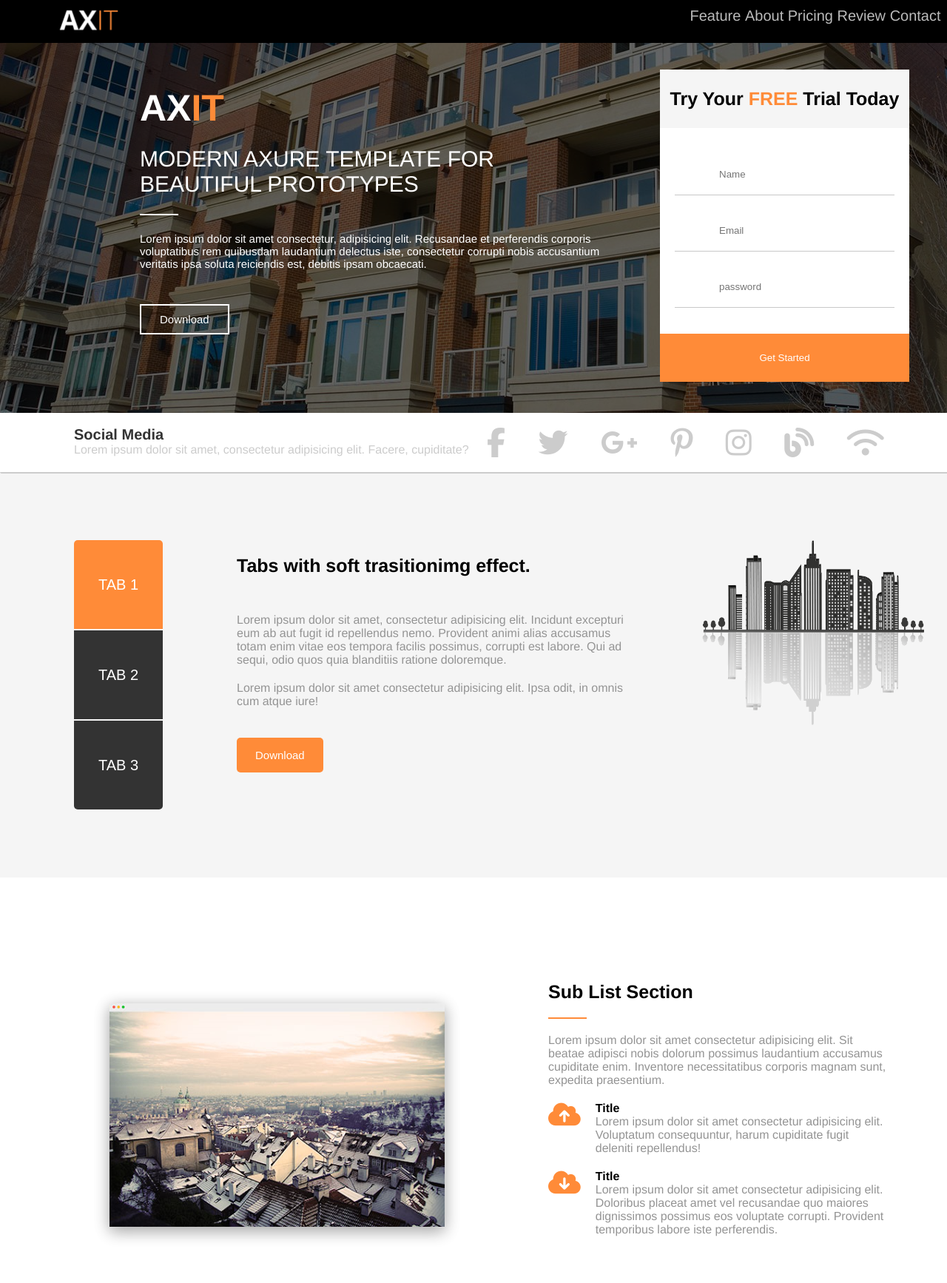
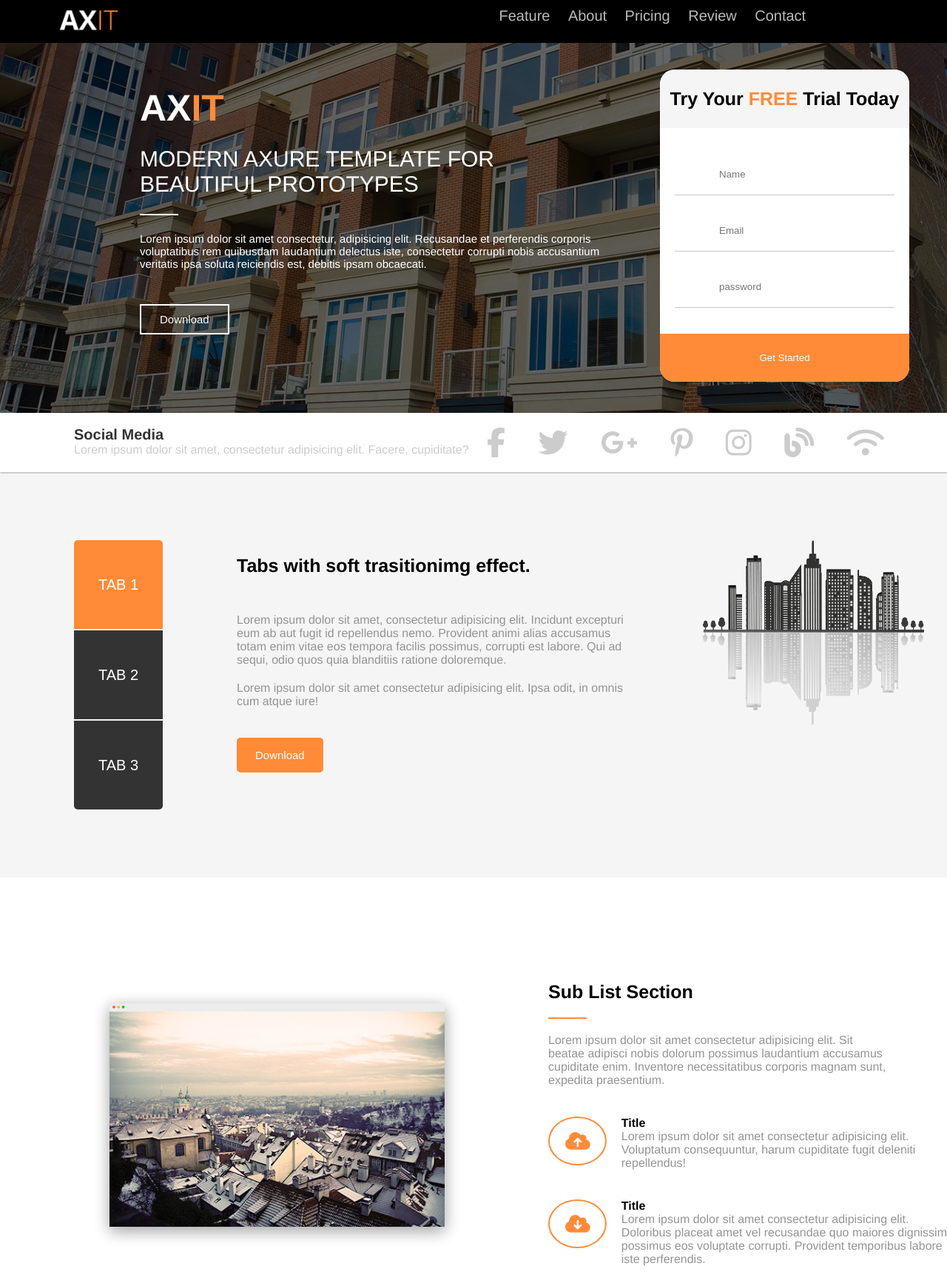
Before and after one commit to abasery1997/web-design-tasks, a plain HTML site: page task3/index.html in a window 1280 px wide. Shown: the top 1734 px of the page at 74% size. Drawn offline with Linux system fonts and the light colour scheme; files whose address does not match are found by name.

Commit message:
third task

```diff
--- a/task3/css/style.css
+++ b/task3/css/style.css
@@ -1,6 +1,10 @@
 * {
     margin: 0%;
     padding: 0%;
+}
+
+html {
+    scroll-behavior: smooth;
 }
 
 body {
@@ -21,14 +25,20 @@ nav {
 .container ul {
     float: right;
     color: white;
+    width: 50%;
 }
 
 .container ul li {
-    font-size: 20px;
-    display: contents;
+    display: inline-block;
     list-style: none;
     cursor: pointer;
+    margin-right: 20px;
+}
+
+.container ul li a {
+    font-size: 20px;
     color: #BBBBBB;
+    text-decoration: none;
 }
 
 .login_form_section {
@@ -36,7 +46,7 @@ nav {
 }
 
 .image_parent {
-    background-image: url("file:///C:/Users/abdou/Downloads/web%20design/tasks/task3/image/buildings.jpg");
+    background-image: url("../image/buildings.jpg");
     background-position-y: bottom;
     height: 500px;
     width: 100%;
@@ -103,12 +113,18 @@ form {
     display: grid;
     background-color: white;
     text-transform: capitalize;
+    border-radius: 20px;
 }
 
 form>* {
     padding: 25px 0px;
     display: inline-grid;
     border: none;
+}
+
+#get_started {
+    border-bottom-left-radius: 20px;
+    border-bottom-right-radius: 20px;
 }
 
 form div {
@@ -136,6 +152,8 @@ form h5 {
     text-align: center;
     display: block;
     font-size: 25px;
+    border-top-left-radius: 20px;
+    border-top-right-radius: 20px;
 }
 
 .social_section {
@@ -261,14 +279,19 @@ button {
 
 #up_icon_div,
 #down_icon_div {
-    display: flex;
+    display: -webkit-inline-box;
 }
 
 #up_icon_div i,
 #down_icon_div i {
     color: #FF8B38;
     margin-right: 20px;
-    font-size: 35px;
+    font-size: 27px;
+    border: 2px solid #FF8B38;
+    border-radius: 50%;
+    padding-left: 21px;
+    padding-right: 20px;
+    line-height: 2.3
 }
 
 
@@ -358,8 +381,13 @@ button {
 }
 
 .icon_container_section6 i {
-    font-size: 40px;
+    font-size: 30px;
     color: #FF8B38;
+    border: 2px solid #FF8B38;
+    border-radius: 50%;
+    line-height: 2.6;
+    width: 80px;
+    height: 80px;
 }
 
 
@@ -448,7 +476,7 @@ button {
 #popular_pricing_option {
     color: white;
     background-color: #FF8B38;
-    border: 5px solid #FF8B38;
+    border: none;
 }
 
 
@@ -511,7 +539,7 @@ button {
 /* section 9 "style design" style*/
 
 .style_axure_design {
-    background-image: url("file:///C:/Users/abdou/Downloads/web%20design/tasks/task3/image/buildings2.jpg");
+    background-image: url("../image/buildings2.jpg");
     width: inherit;
     height: 250px;
     position: relative;
@@ -585,6 +613,7 @@ button {
     height: 20px;
     margin-left: 550px;
     border-radius: 10px;
+    line-height: 0;
 }
 
 
--- a/task3/index.html
+++ b/task3/index.html
@@ -17,19 +17,19 @@
                 <img src="image/logo.PNG" alt="">
                 <ul id="mainMenu">
                     <li>
-                        <a href=""></a>Feature
+                        <a href="#sub_list">Feature</a>
                     </li>
                     <li>
-                        <a href=""></a>About
+                        <a href="#awesome">About</a>
                     </li>
                     <li>
-                        <a href=""></a>Pricing
+                        <a href="#pricing">Pricing</a>
                     </li>
                     <li>
-                        <a href=""></a>Review
+                        <a href="#customer_say">Review</a>
                     </li>
                     <li>
-                        <a href=""></a>Contact
+                        <a href="#contact_us">Contact</a>
                     </li>
 
                 </ul>
@@ -58,7 +58,7 @@
                                 <input type="password" placeholder="password">
                             </div>
 
-                            <button>Get Started</button>
+                            <button id="get_started">Get Started</button>
 
 
                         </form>
@@ -98,7 +98,7 @@
             <img src="image/T3_build.png" width="300px" height="250px">
 
         </section>
-        <section class="sub_list_section">
+        <section id="sub_list" class="sub_list_section">
             <img src="image/section4_img.PNG" width="453" height="303">
             <div class="section4_text">
                 <h3>Sub List Section</h3>
@@ -133,7 +133,7 @@
             </div>
             <img src="image/section5_img.PNG" width="452" height="303">
         </section>
-        <section class="why_this_is_awesome_section">
+        <section id="awesome" class="why_this_is_awesome_section">
             <div class="section6_text_container">
                 <h2>Why This Is Awesome</h2>
                 <hr>
@@ -158,7 +158,7 @@
                 </div>
             </div>
         </section>
-        <section class="pricing_option_section">
+        <section id="pricing" class="pricing_option_section">
             <div class="section7_text_container">
                 <h2>Pricing Option</h2>
                 <hr>
@@ -203,7 +203,7 @@
 
 
         </section>
-        <section class="customer_saying_section">
+        <section id="customer_say" class="customer_saying_section">
             <div class="section8_text_container">
                 <h2>WHAT OUR CUSTOMER ARE SAYING </h2>
                 <hr>
@@ -255,7 +255,7 @@
 
 
         </section>
-        <section class="contact_us_section">
+        <section id="contact_us" class="contact_us_section">
             <div class="section10_text_container">
                 <h2>CONTACT US</h2>
                 <hr>
```
